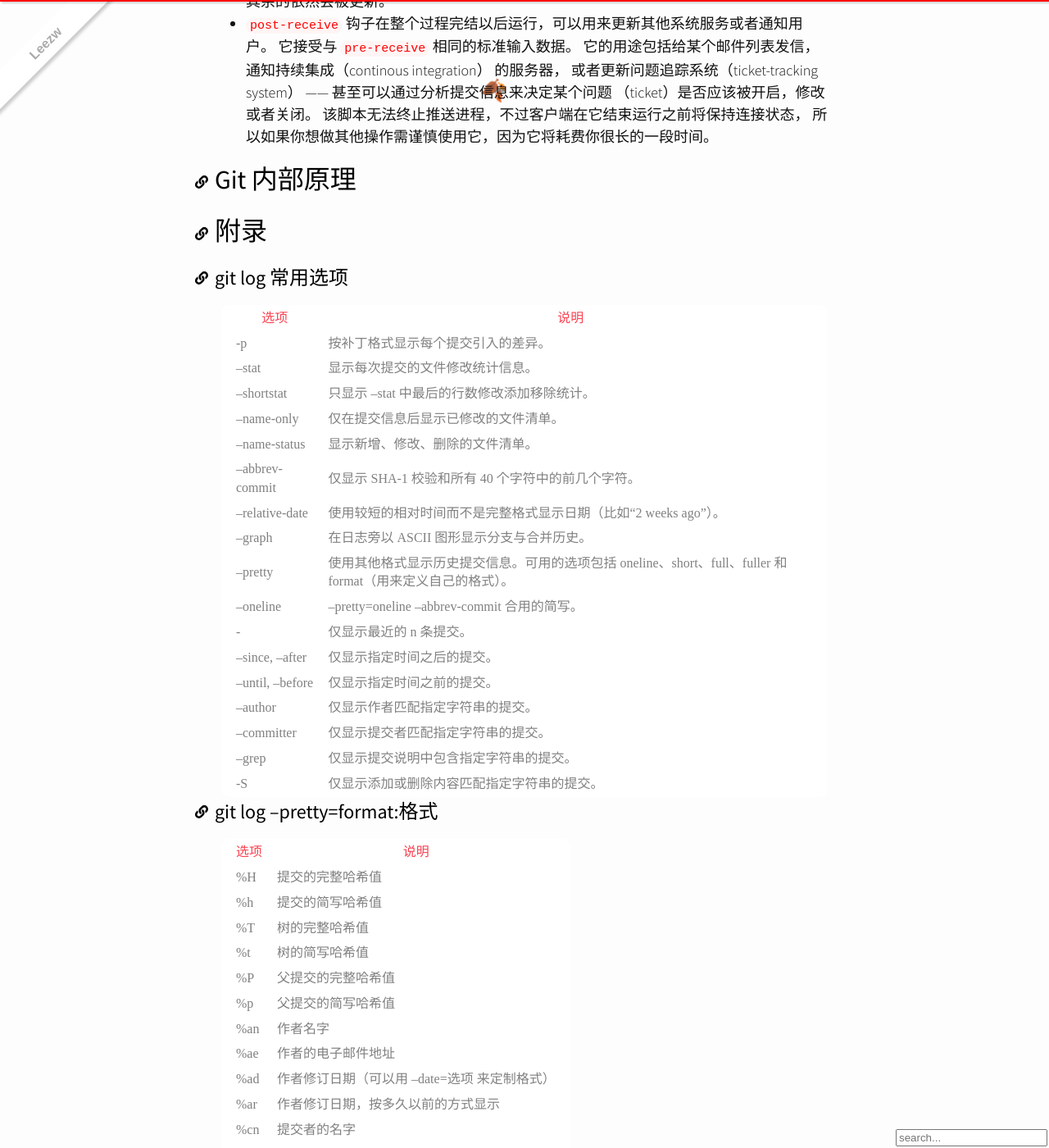
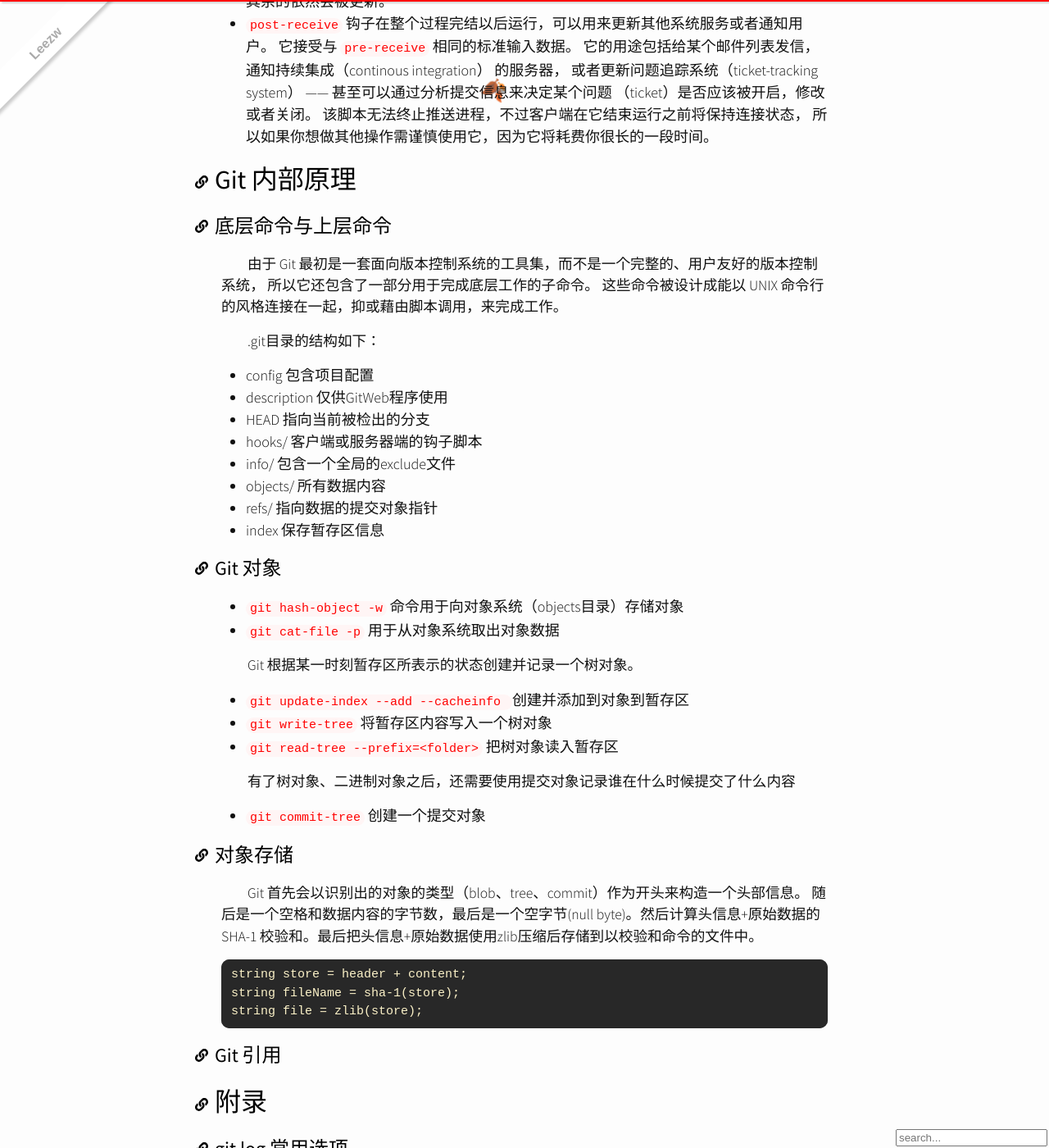
Before and after one commit to quantum-li/quantum-li.github.io, a Jekyll site: the page built from _article/2020-11-02-git-reference.md, in a window 1280 px wide and 1400 px high, scrolled down 25925 px. Shown: the whole window at 82% size. Built offline with Jekyll 4.4.1, drawn with Linux system fonts in a browser that asks for light colours; nearby versions of some CDN libraries; comment, search, counter and statistics services are not loaded.

Commit message:
2021-01-18 14:01:00

````diff
--- a/_article/2020-11-02-git-reference.md
+++ b/_article/2020-11-02-git-reference.md
@@ -647,6 +647,47 @@
 
 # Git 内部原理
 
+## 底层命令与上层命令
+
+由于 Git 最初是一套面向版本控制系统的工具集，而不是一个完整的、用户友好的版本控制系统， 所以它还包含了一部分用于完成底层工作的子命令。 这些命令被设计成能以 UNIX 命令行的风格连接在一起，抑或藉由脚本调用，来完成工作。
+
+.git目录的结构如下：
+
++ config    包含项目配置
++ description     仅供GitWeb程序使用
++ HEAD      指向当前被检出的分支
++ hooks/    客户端或服务器端的钩子脚本
++ info/     包含一个全局的exclude文件
++ objects/     所有数据内容
++ refs/     指向数据的提交对象指针
++ index     保存暂存区信息
+
+## Git 对象
+
++ `git hash-object -w` 命令用于向对象系统（objects目录）存储对象
++ `git cat-file -p` 用于从对象系统取出对象数据
+
+Git 根据某一时刻暂存区所表示的状态创建并记录一个树对象。
+
++ `git update-index --add --cacheinfo ` 创建并添加到对象到暂存区
++ `git write-tree` 将暂存区内容写入一个树对象
++ `git read-tree --prefix=<folder>` 把树对象读入暂存区
+
+有了树对象、二进制对象之后，还需要使用提交对象记录谁在什么时候提交了什么内容
+
++ `git commit-tree` 创建一个提交对象
+
+## 对象存储
+
+Git 首先会以识别出的对象的类型（blob、tree、commit）作为开头来构造一个头部信息。 随后是一个空格和数据内容的字节数，最后是一个空字节(null byte)。然后计算头信息+原始数据的SHA-1 校验和。最后把头信息+原始数据使用zlib压缩后存储到以校验和命令的文件中。
+
+```
+string store = header + content;
+string fileName = sha-1(store);
+string file = zlib(store);
+```
+
+## Git 引用
 
 
 
````
